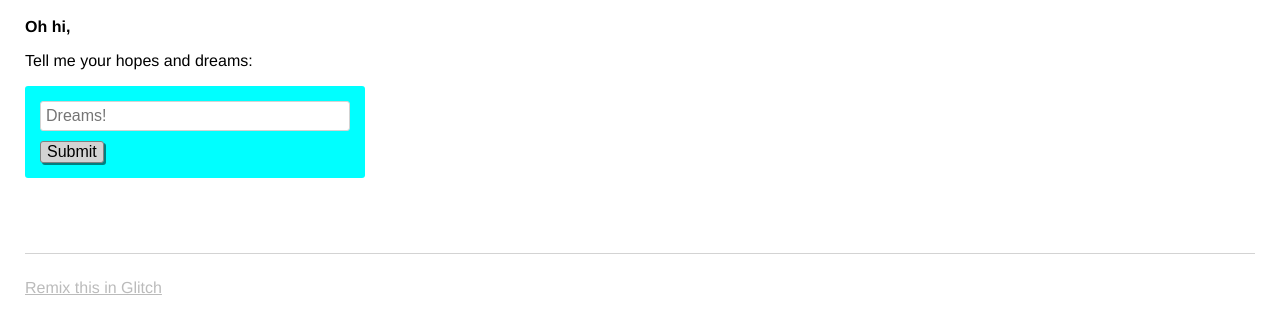
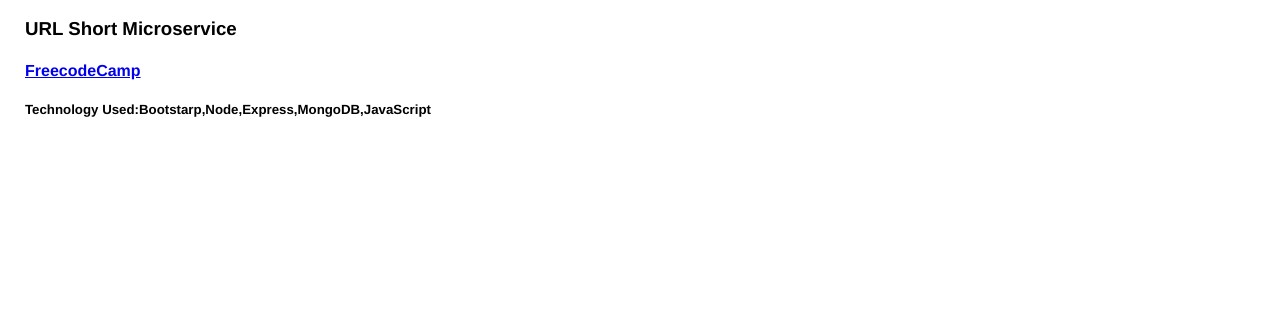
Before and after one commit to Ammar402/urlShort, a website: page views/index.html in a window 1280 px wide. Shown: the part 65-396 px from the top of the page. Drawn offline with nearby package versions, Linux system fonts and the light colour scheme; no server answers.

Commit message:
🚕🚄 Checkpoint ./server.js:774464/243 ./views/index.html:774464/702

```diff
--- a/server.js
+++ b/server.js
@@ -24,7 +24,9 @@ app.get("/", (request, response) => {
 })
 
 // Simple in-memory store
-
+app.get('/new/urlToShorten(*)',(req,res,next)=>{
+  var {urlToShorten} = req.params;
+        });
 
 // listen for requests :)
 const listener = app.listen(process.env.PORT, () => {
--- a/views/index.html
+++ b/views/index.html
@@ -24,25 +24,16 @@
         A Dream of the Future
       </h1>
     </header>
+    <h3>
+      URL Short Microservice
+    </h3>
+    <h4>
+      <a href="https://freecodecamp.com" target="blank">FreecodeCamp </a>
+    </h4>
+    <h5>
+      Technology Used:Bootstarp,Node,Express,MongoDB,JavaScript
+    </h5>
 
-    <main>
-      <p class="bold">Oh hi,</p>
-      <p>Tell me your hopes and dreams:</p>
-      <form>
-        <input type="text" maxlength="100" placeholder="Dreams!">
-        <button type="submit">Submit</button>
-      </form>
-      <section class="dreams">
-        <ul id="dreams">
-        </ul>
-      </section>
-    </main>
-
-    <footer>
-      <a href="https://glitch.com">
-        Remix this in Glitch
-      </a>
-    </footer>
 
     <!-- Your web-app is https, so your scripts need to be too -->
     <script src="https://code.jquery.com/jquery-2.2.1.min.js"
```
